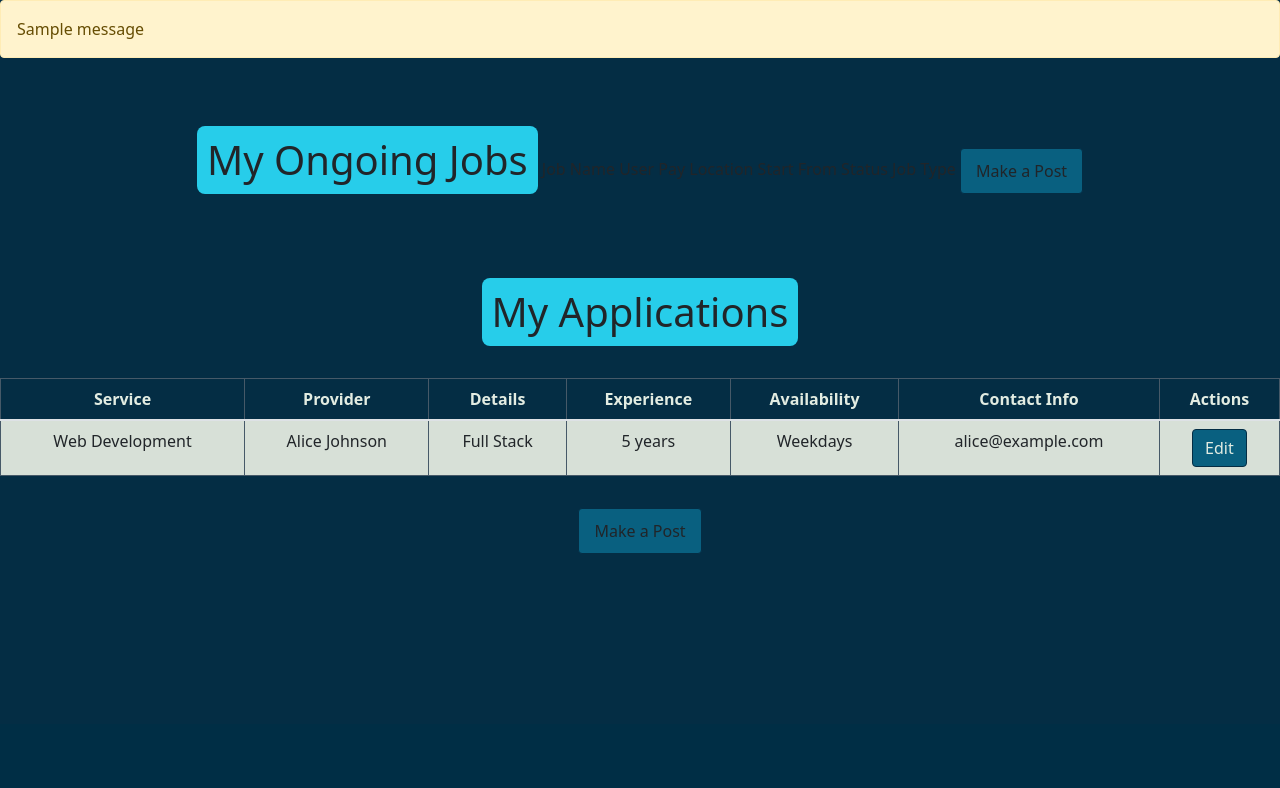
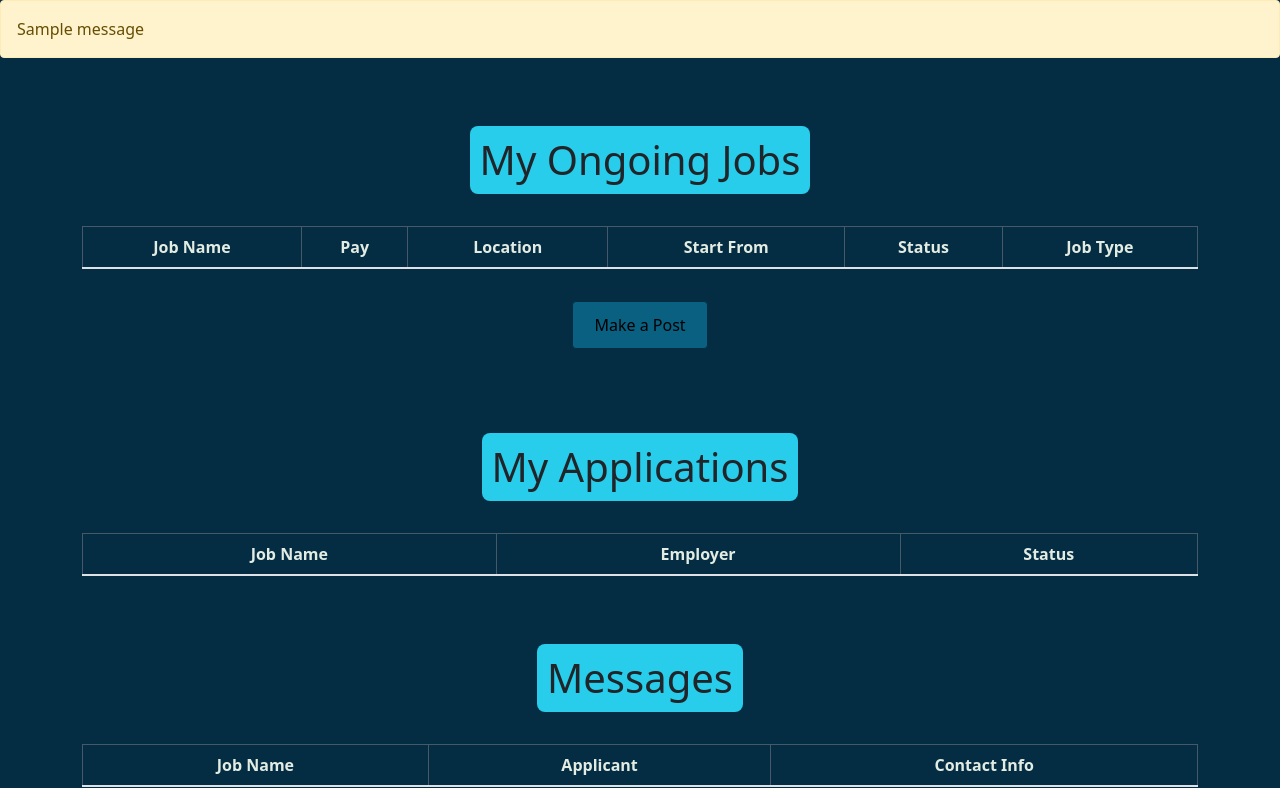
Before and after one commit to hernancx09/UWA_CITS_3402_Project, a Flask app: page /profile in a window 1280 px wide. Shown: the part 76-864 px from the top of the page. Before the commit the page ends 629 px from the top, so only its background shows below. Run offline with Flask 3, Linux system fonts and the light colour scheme; tables that the repository leaves empty hold one stand-in row (values such as "Sample post"); one stand-in notice (Sample message) is shown; lists and menus that the app fills with data are empty; parts of the project's set-up code (start-up, migrations or seed data) failed here and were passed over; some libraries are stand-ins or nearby versions.

Commit message:
Added data to profile Page
Added db queries to the profile page
- Users can now quick apply to jobs and send message
- messages received will appear on profile page
- applications sent will also appear on profile page
- Jobs posted will appear on profile page
- havent added ability to edit jobs as of yet

```diff
--- a/app/__init__.py
+++ b/app/__init__.py
@@ -3,10 +3,20 @@ from flask_sqlalchemy import SQLAlchemy
 from flask_migrate import Migrate
 from app.db_init import init_db, create_db
 from flask_login import LoginManager
+from sqlalchemy import MetaData
 
-db = SQLAlchemy()
+convention = {
+  "ix": "ix_%(column_0_label)s",
+  "uq": "uq_%(table_name)s_%(column_0_name)s",
+  "ck": "ck_%(table_name)s_%(constraint_name)s",
+  "fk": "fk_%(table_name)s_%(column_0_name)s_%(referred_table_name)s",
+  "pk": "pk_%(table_name)s"
+}
+
+db = SQLAlchemy(metadata=MetaData(naming_convention=convention))
 migrate = Migrate()
 login = LoginManager()
+
 def create_app(config_class):
     app = Flask(__name__,
                 static_url_path='',
--- a/app/db_helpers.py
+++ b/app/db_helpers.py
@@ -3,7 +3,7 @@ import random
 from flask_login import current_user
 from app import db
 from app.forms import PostJobForm, RegisterForm
-from app.models import Users, Posts
+from app.models import Messages, Users, Posts
 import sqlalchemy as sa
 
 POST_JOB = "Job request"
@@ -53,8 +53,14 @@ def create_job(form):
         db.session.commit()
 # edit job post
 # Fetches user Posts and returns name, start_date, status and job type
-def fetch_user_Posts():
-        data = db.session.query(Posts.name, sa.text('STRFTIME("%d/%m/%Y",Posts.start_from_date)'), Posts.job_type, Posts.status).filter(Posts.user_id == current_user.get_id())
+def fetch_user_posts():
+        data = db.session.query(Posts.name,
+                                Posts.pay,
+                                Posts.location,
+                                sa.text('STRFTIME("%d/%m/%Y",Posts.start_from_date)'),
+                                Posts.status,
+                                Posts.job_type,
+                                Posts.id).filter(Posts.user_id == current_user.get_id())
         return data
 
 def fetch_post(id):
@@ -123,6 +129,35 @@ def fetch_all_skillsPosts(keyword, job_type):
                                                         .filter(Posts.name.op('regexp')('^.*{}.*$'.format(keyword)),
                                                      Posts.job_type == job_type).all()
         return data
+
+def apply_for_job(form):
+        msg = Messages(
+                applicant_id = current_user.get_id(),
+                job_id = form.job_id.data,
+                employer_id = form.employer_id.data,
+                message = form.message.data
+        )
+        db.session.add(msg)
+        db.session.commit()
+
+def fetch_received_messages():
+        data = db.session.query(Posts.name,
+                                Users.name,
+                                Users.email,
+                                Messages.message).filter(current_user.get_id() == Messages.employer_id) \
+                                        .filter(Messages.applicant_id == Users.id) \
+                                                .filter(Posts.id == Messages.job_id).all()
+        return data
+
+def fetch_sent_messages():
+        data = db.session.query(Posts.name,
+                                Users.name,
+                                Posts.status,
+                                Posts.id).filter(current_user.get_id() == Messages.applicant_id) \
+                                        .filter(Messages.employer_id == Users.id) \
+                                                .filter(Posts.id == Messages.job_id).all()
+        return data
+'''DB populate helpers for testing'''
 def get_random_user(int):
         user_id = db.session.query(Users.id).filter(Users.id == int).first().id
         return user_id
--- a/app/forms.py
+++ b/app/forms.py
@@ -52,6 +52,7 @@ class PostJobForm(FlaskForm):
 
 class quickApplyForm(FlaskForm):
     applicant_id = IntegerField('', validators=[DataRequired()])
+    job_id = IntegerField('')
     employer_id = IntegerField('')
     message = TextAreaField('Message', validators=[DataRequired()])
     submitApplication = SubmitField('Apply')
--- a/app/routes.py
+++ b/app/routes.py
@@ -2,7 +2,7 @@
 from flask import flash, render_template, request, redirect, url_for, flash
 
 from flask import current_app
-from app.db_helpers import create_job, create_user, fetch_all_jobPosts, fetch_all_skillsPosts, fetch_post, get_email, populate_db
+from app.db_helpers import apply_for_job, create_job, create_user, fetch_all_jobPosts, fetch_all_skillsPosts, fetch_post, fetch_received_messages, fetch_sent_messages, fetch_user_posts, get_email, populate_db
 from app.forms import DataForm, LoginForm, PostJobForm, RegisterForm, SearchForm, quickApplyForm
 from flask_login import current_user, login_required, login_user, logout_user
 
@@ -43,10 +43,8 @@ def jobs():
         if (result == []): # if result empty
             result = [('-', '-', '-', '-', '-', '-', '-')]
         return render_template('jobs.html', form = searchForm, quickApplyForm = applyForm, data = result)
-    if(request.method == "POST"):
-        print(applyForm.applicant_id.data)
-        print(applyForm.employer_id.data)
-        print(applyForm.message.data)
+    if(applyForm.submitApplication.data and applyForm.validate()):
+        apply_for_job(applyForm)
         result = fetch_all_jobPosts("", "Any")
         return render_template('jobs.html', form = searchForm, quickApplyForm = applyForm, data = result)
     result = fetch_all_jobPosts("", "Any")
@@ -114,9 +112,12 @@ def post():
         return render_template('post.html', form = PostJobForm())
     return render_template('post.html', form = postForm)
 
-@current_app.route('/profile')
+@current_app.route('/profile', methods=['GET', 'POST'])
 def profile():
-    return render_template('profile.html')
+    myPosts = fetch_user_posts()
+    msg = fetch_received_messages()
+    applied_for = fetch_sent_messages()
+    return render_template('profile.html', posted=myPosts, messages = msg, applications = applied_for)
 
 @current_app.route('/view/<job_id>', methods=['GET', 'POST'])
 def view(job_id):
--- a/app/static/tempmodal.js
+++ b/app/static/tempmodal.js
@@ -1,12 +1,11 @@
-let clickedBtn = null;
 
 function sleep(ms) {
   return new Promise(resolve => setTimeout(resolve, ms));
 }
-async function clicked(int) {
-  await sleep(1000)
-  document.getElementById("applyForm").value = int
-  console.log(document.getElementById("applyForm").value)
+async function clicked(job_id, employer_id) {
+  await sleep(1000);
+  document.getElementById("job_id").value = job_id;
+  document.getElementById("employer_id").value = employer_id;
 }
 
 document.addEventListener("DOMContentLoaded", function () {
--- a/app/templates/profile.html
+++ b/app/templates/profile.html
@@ -1,17 +1,18 @@
 {% extends "base.html" %}
 {% block title %}Login Page{% endblock %}
 {% block extraheaders %}
-<link rel="stylesheet" href="{{ url_for('static', filename='css/style_main.css') }}"!important>
+<link rel="stylesheet" href="{{ url_for('static', filename='css/style_main.css') }}" !important>
 {% endblock %}
 {% block content %}
 
 <div class="container mt-5">
-  <section class="title-section text-center">
+  <section class="title-section text-center mt-5">
     <h1>My Ongoing Jobs</h1>
+    <div class="job-section my-4">
+      <table class="table table-striped table-bordered" id="jobsTable">
       <thead>
         <tr>
           <th scope="col">Job Name</th>
-      <th scope="col">User</th>
           <th scope="col">Pay</th>
           <th scope="col">Location</th>
           <th scope="col">Start From</th>
@@ -20,7 +21,7 @@
         </tr>
       </thead>
       <tbody>
-      {% for row in data %}
+        {% for row in posted %}
         <tr>
           <td>{{row[0]}}</td>
           <td>{{row[1]}}</td>
@@ -28,49 +29,79 @@
           <td>{{row[3]}}</td>
           <td>{{row[4]}}</td>
           <td>{{row[5]}}</td>
-          <td>{{row[6]}}</td>
-          <td>{{row[7]}}</td>
-          <td><button class="btn btn-primary view-btn">View</button></td>
-          <td><form action="{{ url_for('view', job_id=row[7]) }}" method="post" class="btn btn-primary view-btn">
-            <input type="submit" value="View">
-          </form></td>
+          <td>
+            <form class="btn btn-primary view-btn" action="{{ url_for('view', job_id=row[6]) }}" method="post"
+              class="btn btn-primary view-btn">
+              <input style="color: white; background: transparent; border: transparent;" type="submit" value="Edit">
+            </form>
+          </td>
         </tr>
         {% endfor %}
       </tbody>
       </table>
-      <button class="btn btn2 my-3">Make a Post</button>
+      <form class="btn btn2 my-3" action="{{ url_for('post')}}">
+        <input style="background: transparent; border: transparent;" type="submit" value="Make a Post" />
+      </form>
     </div>
   </section>
 
   <section class="title-section text-center mt-5">
-    <h1>My Applications </h1>
+    <h1> My Applications </h1>
     <div class="hire-me-section my-4">
       <table class="table table-striped table-bordered" id="hireMeTable">
         <thead>
           <tr>
-            <th scope="col">Service</th>
-            <th scope="col">Provider</th>
-            <th scope="col">Details</th>
-            <th scope="col">Experience</th>
-            <th scope="col">Availability</th>
-            <th scope="col">Contact Info</th>
-            <th scope="col">Actions</th>
+            <th scope="col">Job Name</th>
+            <th scope="col">Employer</th>
+            <th scope="col">Status</th>
           </tr>
         </thead>
         <tbody>
+          {% for row in applications %}
         <tr>
-            <td>Web Development</td>
-            <td>Alice Johnson</td>
-            <td>Full Stack</td>
-            <td>5 years</td>
-            <td>Weekdays</td>
-            <td>alice@example.com</td>
-            <td><button class="btn btn-primary edit-btn">Edit</button></td>
+          <td>{{row[0]}}</td>
+          <td>{{row[1]}}</td>
+          <td>{{row[2]}}</td>
+          <td>
+            <form class="btn btn-primary view-btn" action="{{ url_for('view', job_id=row[3]) }}" method="post"
+              class="btn btn-primary view-btn">
+              <input style="color: white; background: transparent; border: transparent;" type="submit" value="View">
+            </form>
+          </td>
         </tr>
-          <!-- Other table rows for applications -->
+        {% endfor %}
         </tbody>
       </table>
-      <button class="btn btn2 my-3">Make a Post</button>
+    </div>
+  </section>
+
+  <section class="title-section text-center mt-5">
+    <h1> Messages </h1>
+    <div class="hire-me-section my-4">
+      <table class="table table-striped table-bordered" id="hireMeTable">
+        <thead>
+          <tr>
+            <th scope="col">Job Name</th>
+            <th scope="col">Applicant</th>
+            <th scope="col">Contact Info</th>
+          </tr>
+        </thead>
+        <tbody>
+          {% for row in messages %}
+        <tr>
+          <td>{{row[0]}}</td>
+          <td>{{row[1]}}</td>
+          <td>{{row[2]}}</td>
+          <td>
+            <form class="btn btn-primary view-btn" action="{{ url_for('view', job_id=row[6]) }}" method="post"
+              class="btn btn-primary view-btn">
+              <input style="color: white; background: transparent; border: transparent;" type="submit" value="View">
+            </form>
+          </td>
+        </tr>
+        {% endfor %}
+        </tbody>
+      </table>
     </div>
   </section>
 </div>
@@ -126,7 +157,8 @@
 </div>
 
 <!-- Modal for Editing Application Entry -->
-<div class="modal fade" id="editApplicationModal" tabindex="-1" aria-labelledby="editApplicationModalLabel" aria-hidden="true">
+<div class="modal fade" id="editApplicationModal" tabindex="-1" aria-labelledby="editApplicationModalLabel"
+  aria-hidden="true">
   <div class="modal-dialog">
     <div class="modal-content">
       <div class="modal-header">
@@ -180,5 +212,6 @@
 <script src="https://cdn.jsdelivr.net/npm/@popperjs/core@2.5.2/dist/umd/popper.min.js"></script>
 <script src="https://stackpath.bootstrapcdn.com/bootstrap/5.0.0-alpha1/js/bootstrap.min.js"></script>
 <!-- Reference to external JavaScript file -->
-<script src="{{ url_for('static', filename='tempmodal.js') }}"></script> <!-- note that this is only here as a basic script so we can view the design of the modal. -->
+<script src="{{ url_for('static', filename='tempmodal.js') }}"></script>
+<!-- note that this is only here as a basic script so we can view the design of the modal. -->
 {% endblock %}
```
Also changed, not shown: app/models.py (+16 -3 lines), app/templates/jobs.html (+14 -8 lines), migrations/versions/2d46578f721f_amodified_message_table.py (added, +36 -0 lines), migrations/versions/8fc6890eedd3_amodified_message_table.py (added, +28 -0 lines), migrations/versions/f11cae8807e3_added_message_table.py (added, +34 -0 lines). Lines whose indentation alone changed are shown as unchanged.
